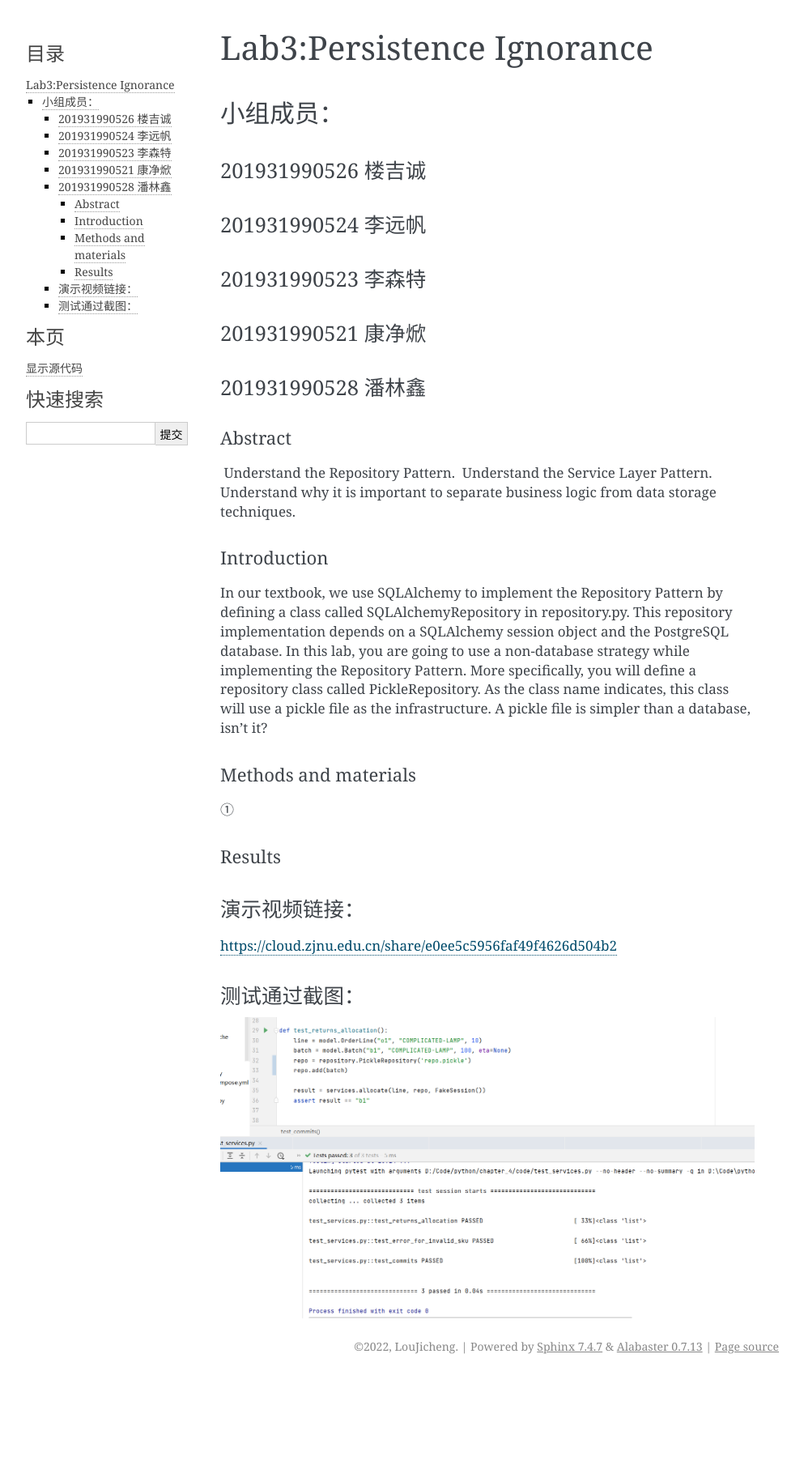
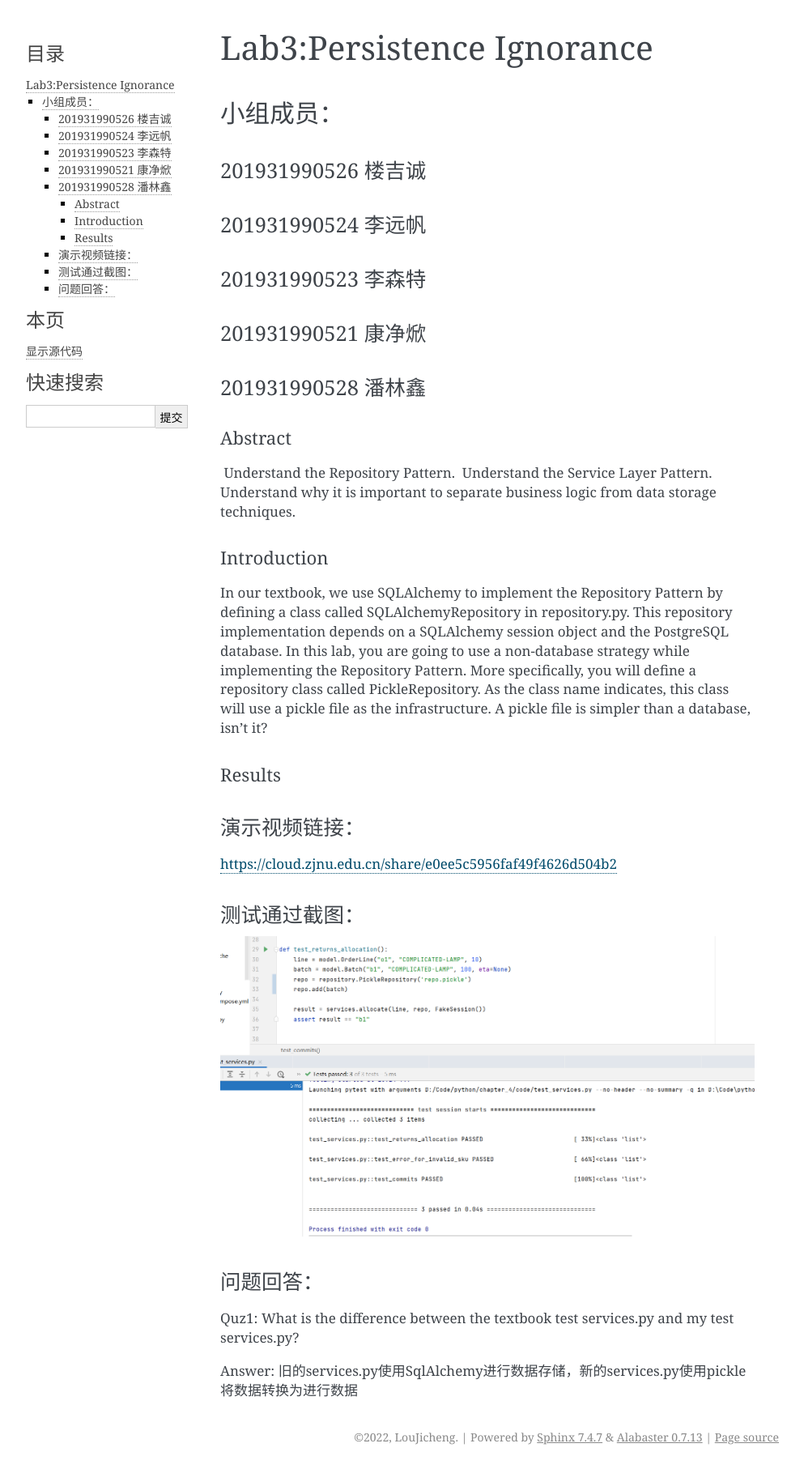
Before and after one commit to ljc5432/ChapterFour, a Sphinx documentation site: the page built from source/index.rst, in a window 1280 px wide. Shown: the whole page at 81% size, without its empty margins (148-1141 px from the left). Built offline with Sphinx 7.4.7, drawn with Linux system fonts in a browser that asks for light colours; before the commit the page ends 1702 px from its top, so only the background shows below that.

Commit message:
Update index.rst

```diff
--- a/source/index.rst
+++ b/source/index.rst
@@ -35,11 +35,6 @@ while implementing the Repository Pattern. More specifically, you will define a
 PickleRepository. As the class name indicates, this class will use a pickle file as the infrastructure. A
 pickle file is simpler than a database, isn’t it?
 
-Methods and materials
----------------------
-
-①
-
 Results
 -------
 
@@ -53,5 +48,12 @@ https://cloud.zjnu.edu.cn/share/e0ee5c5956faf49f4626d504b2
 
 .. image:: ../media/testPass.png
 
+问题回答：
+^^^^^^^^^^^^^
+
+Quz1: What is the difference between the textbook test services.py and my test services.py?
+
+Answer:  旧的services.py使用SqlAlchemy进行数据存储，新的services.py使用pickle将数据转换为进行数据
+
 End
 ~~~
```
